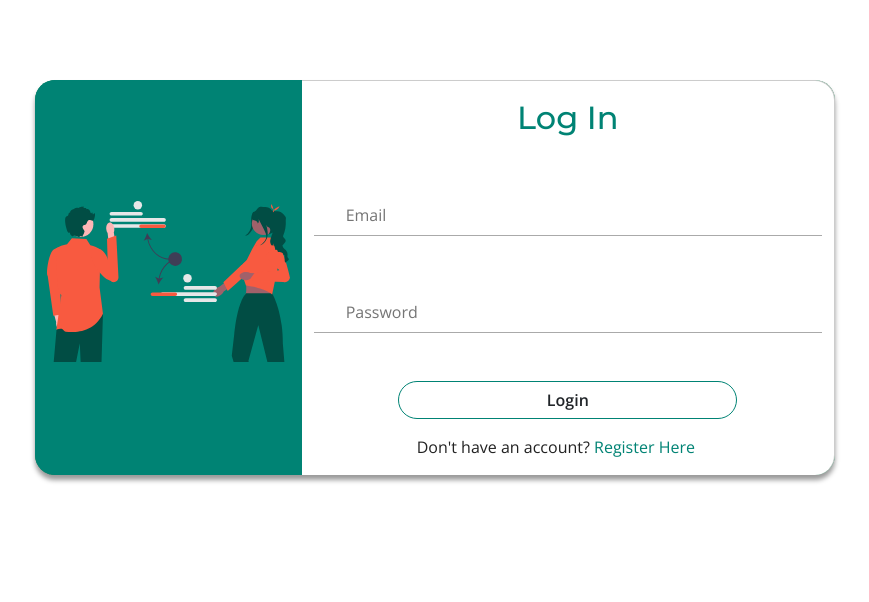
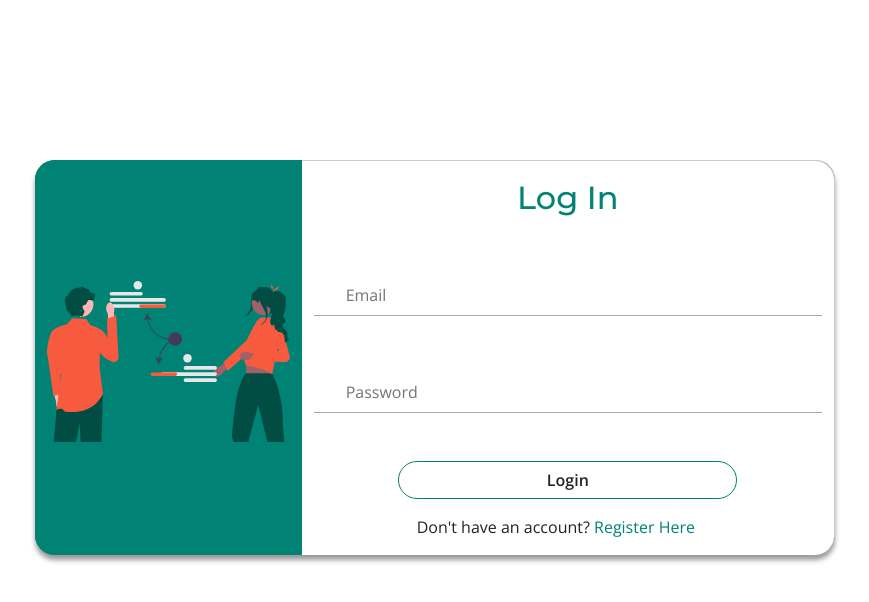
Before and after one commit to panntod/Kantin-Php, a PHP site: page /login.php in a window 1280 px wide. Shown: the top 602 px of the page, without its empty margins (205-1074 px from the left). Run offline with PHP 8.4, Linux system fonts and the light colour scheme.

```diff
--- a/login.php
+++ b/login.php
@@ -13,7 +13,7 @@
 		width: 100vh;
 		border-radius: 20px;
 		box-shadow: 0 5px 5px rgba(0, 0, 0, .4);
-		margin: 5em auto;
+		margin: 20vh auto;
 		display: flex;
 	}
 
--- a/tambah_siswa.php
+++ b/tambah_siswa.php
@@ -22,7 +22,7 @@
             <div class="col-lg-4">
 
                 <div class="info-container d-flex flex-column align-items-center justify-content-center">
-                <img src="assets/img/hero-img.svg" class="img-fluid" alt="" data-aos="zoom-out" data-aos-delay="100">
+                <img src="assets/img/hero-img.svg" class="img-fluid" style="width: 300px; height: auto" alt="data-bg" data-aos="zoom-out" data-aos-delay="100">
                 </div>
 
             </div>
```
